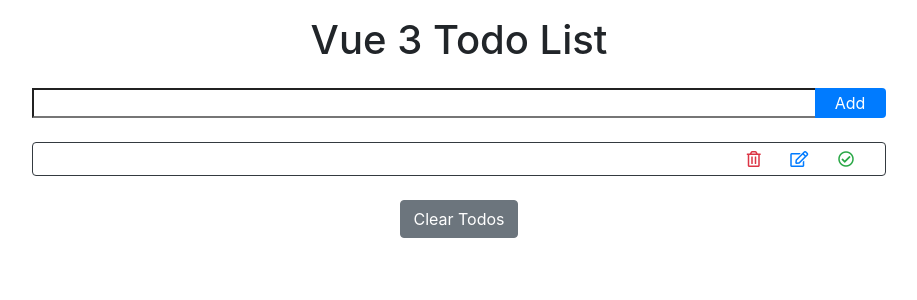
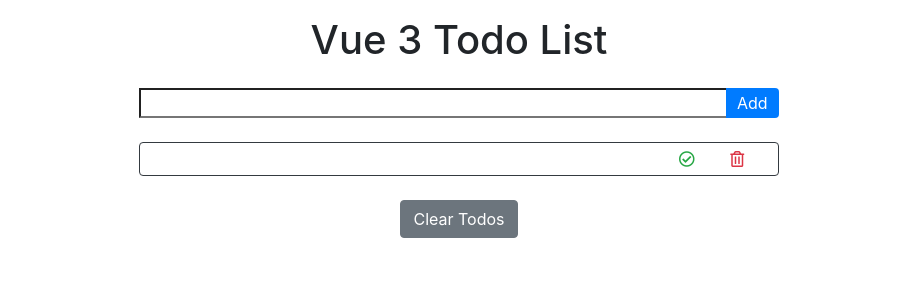
Before and after one commit to johnnguyencodes/todo-list, a Vue app: page / in a window 1280 px wide. Both pictures are taken after a click on the element "Add". Shown: the top 300 px of the page, without its empty margins (181-1098 px from the left). Built offline with nearby package versions, Linux system fonts and the light colour scheme.

Commit message:
cleaned up styling

```diff
--- a/src/App.vue
+++ b/src/App.vue
@@ -1,6 +1,6 @@
 <template>
   <h1 class="text-center mt-3">Vue 3 Todo List</h1>
-  <div class="col-10 offset-1 col-xl-8 offset-xl-2 p-0 my-4">
+  <div class="col-10 offset-1 col-md-8 offset-md-2 col-xl-6 offset-xl-3 p-0 my-4">
     <div class="d-flex">
       <input v-model="newTodo" @keyup.enter="onEnter" name="newTodo" type="text" class="col-10 col-xl-11 border-right-0">
       <span @click.prevent="addNewTodo" class="col-2 col-xl-1 bg-primary text-white rounded-right d-flex align-items-center justify-content-center m-0 p-0 pointer">Add</span>
@@ -11,9 +11,8 @@
           <h3 :class="{ done: todo.done }"> {{ todo.content }} </h3>
         </div>
         <div class="col-4 col-xl-2 d-flex m-0 p-0 justify-content-around align-items-center">
+          <span @click="toggleDone(todo)"><i class="far fa-check-circle text-success pointer"></i></span>
           <span @click="removeTodo(index)"><i class="far fa-trash-alt text-danger pointer"></i></span>
-          <span><i class="far fa-edit text-primary pointer"></i></span>
-          <span @click="toggleDone(todo)"><i class="far fa-check-circle text-success"></i></span>
         </div>
 
       </li>
@@ -91,9 +90,10 @@ export default {
   border-radius: 50px;
 }
 
-button {
+.pointer {
   cursor: pointer;
 }
+
 .done {
   text-decoration: line-through;
 }
```
